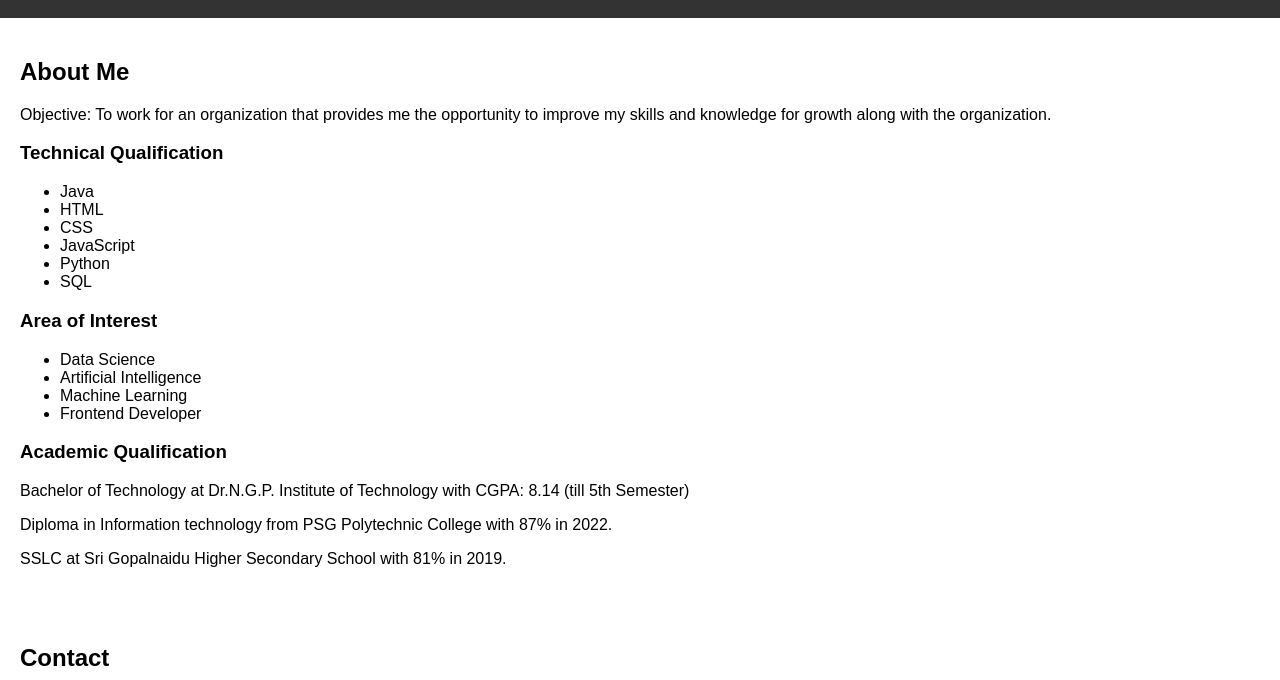
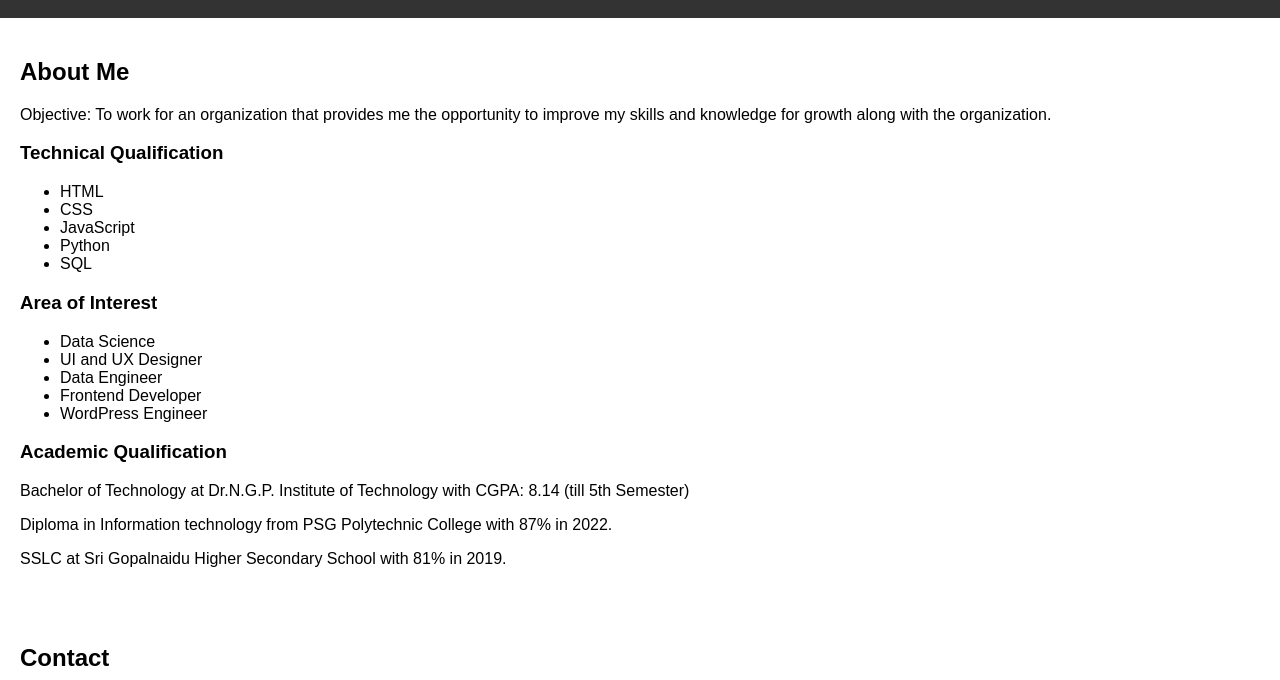
Before and after one commit to kajamohaidheen03/Personal_Website, a plain HTML site: page Main.html in a window 1280 px wide. Shown: the part 120-800 px from the top of the page. Drawn offline with Linux system fonts and the light colour scheme.

Commit message:
Update Main.html

```diff
--- a/Main.html
+++ b/Main.html
@@ -1,4 +1,4 @@
-<!DOCTYPE html>
+<html>
 <html lang="en">
 <head>
   <meta charset="UTF-8">
@@ -62,7 +62,6 @@
     <p>Objective: To work for an organization that provides me the opportunity to improve my skills and knowledge for growth along with the organization.</p>
     <h3>Technical Qualification</h3>
     <ul>
-      <li>Java</li>
       <li>HTML</li>
       <li>CSS</li>
       <li>JavaScript</li>
@@ -72,9 +71,10 @@
     <h3>Area of Interest</h3>
     <ul>
       <li>Data Science</li>
-      <li>Artificial Intelligence</li>
-      <li>Machine Learning</li>
+      <li>UI and UX Designer</li>
+      <li>Data Engineer </li>
       <li>Frontend Developer</li>
+      <li>WordPress Engineer</li>
     </ul>
     <h3>Academic Qualification</h3>
     <p>Bachelor of Technology at Dr.N.G.P. Institute of Technology with CGPA: 8.14 (till 5th Semester)</p>
@@ -85,6 +85,7 @@
   <section id="contact">
     <h2>Contact</h2>
     <p>Email: kajamohaidheen03@gmail.com</p>
+    <p>Address: 134 Duraisamy Layout, Coimbatore</p>
     <p>Phone: 7092885893</p>
     <p>LinkedIn: KAJA MOHAIDHEEN I</p>
     <p>Github: kajamohaidheen03</p>
```
